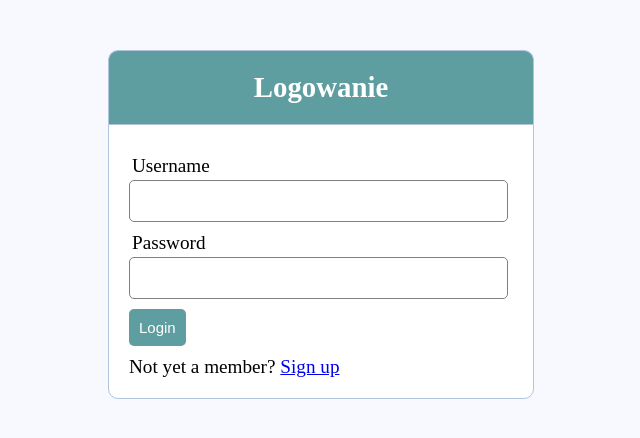
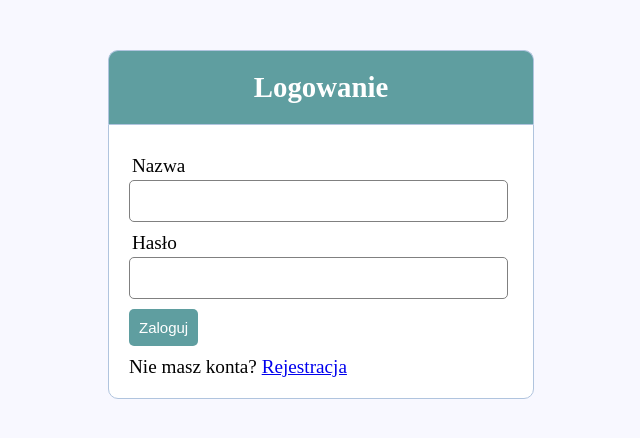
Before and after one commit to nbtlukaszos/projekt, a PHP site: page /login.php in a window 1280 px wide. Shown: the top 438 px of the page, without its empty margins (319-959 px from the left). Run offline with PHP 8.4, Linux system fonts and the light colour scheme; data that the repository does not hold is empty.

Commit message:
Update login.php
Signed-off-by: Hubertnd <144244857+Hubertnd@users.noreply.github.com>

```diff
--- a/login.php
+++ b/login.php
@@ -13,18 +13,18 @@
   <form method="post" action="login.html">
   	<?php include('errors.php'); ?>
   	<div class="input-group">
-  		<label>Username</label>
+  		<label>Nazwa</label>
   		<input type="text" name="username" >
   	</div>
   	<div class="input-group">
-  		<label>Password</label>
+  		<label>Hasło</label>
   		<input type="password" name="password">
   	</div>
   	<div class="input-group">
-  		<button type="submit" class="btn" name="login_user">Login</button>
+  		<button type="submit" class="btn" name="login_user">Zaloguj</button>
   	</div>
   	<p>
-  		Not yet a member? <a href="register.php">Sign up</a>
+  		Nie masz konta? <a href="register.php">Rejestracja</a>
   	</p>
   </form>
 </body>
```
